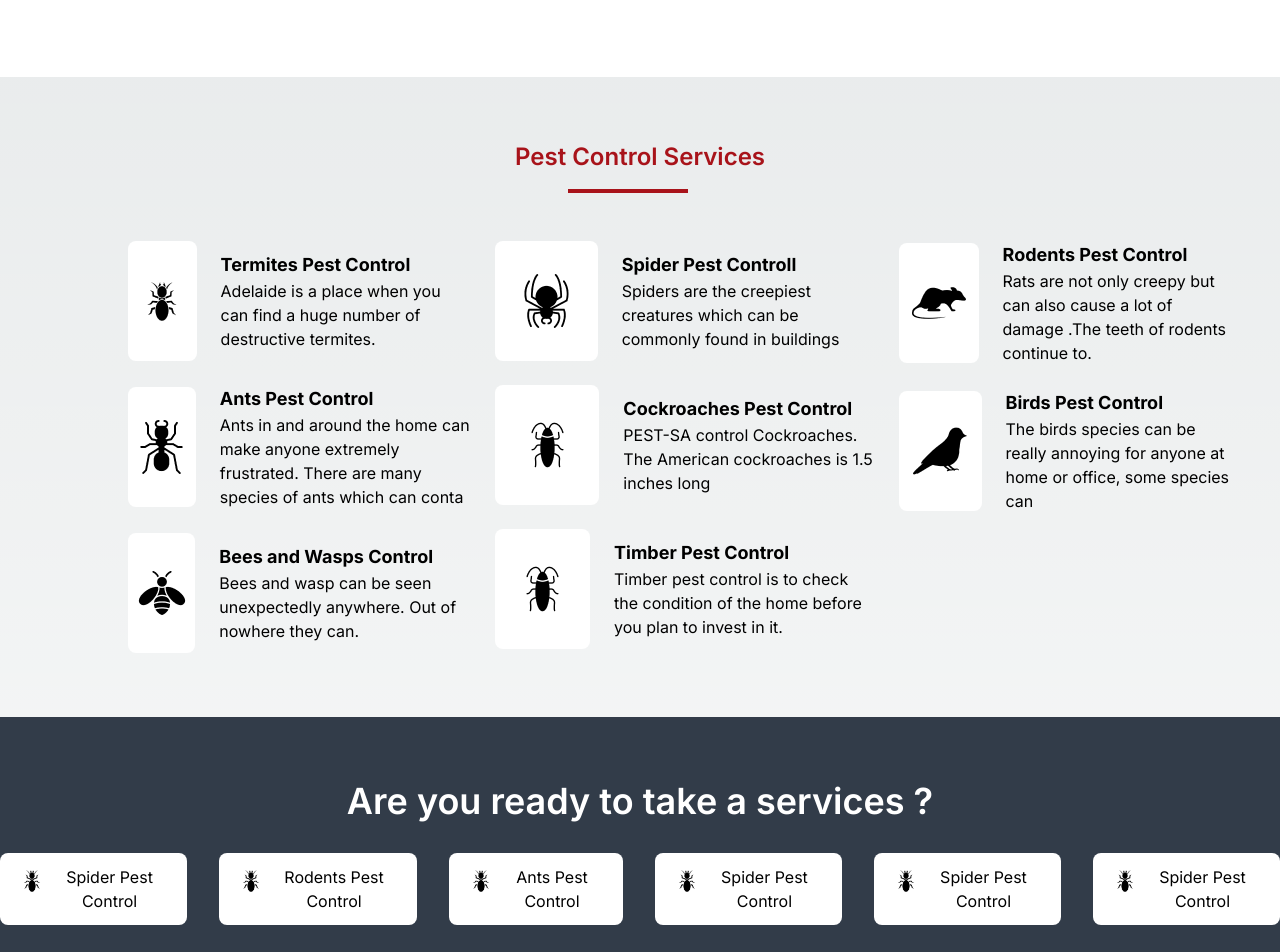
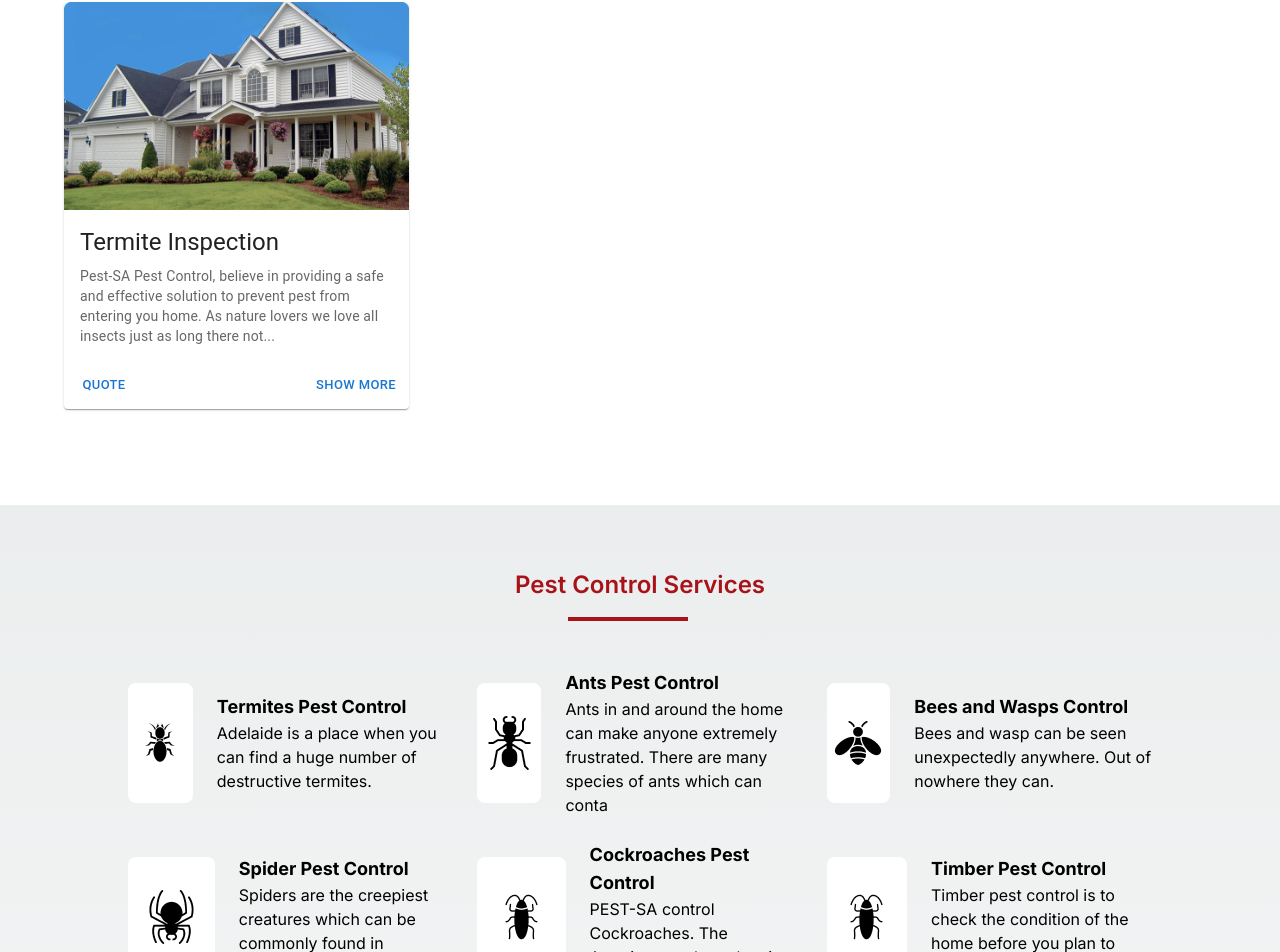
Before and after one commit to SagarGharti/Pest-Sa, a Next.js app: page /services in a window 1280 px wide. Shown: the part 1223-2175 px from the top of the page. Built offline with nearby package versions, Linux system fonts and the light colour scheme.

Commit message:
working: on responsive UI

```diff
--- a/src/app/Components/Contact/index.jsx
+++ b/src/app/Components/Contact/index.jsx
@@ -1,52 +1,51 @@
 function ContactUs() {
   return (
-      <div className="w-full py-[5%] bg-neutral-2 flex flex-col justify-center items-center gap-4">
+      <div className="w-full py-20 bg-neutral-2 flex flex-col justify-center items-center gap-4">
           <div>
               <p className="text-white text-4xl font-semibold text-center">
-        Are you ready to take a services ?
+                  Are you ready to take a services?
               </p>
-       <div className="flex gap-8 py-8">
-      <div className="bg-white p-3 rounded-lg flex px-4 ">
-      <img src="/termite.png" className="h-8 w-8"/>
+              <div className="flex flex-wrap justify-center gap-4 py-8">
+                  <div className="bg-white p-3 rounded-lg flex items-center gap-2 px-4">
+                      <img src="/termite.png" className="h-8 w-8" />
                       <button>
                           Spider Pest Control
                       </button>
                   </div>
-       <div className="bg-white p-3 rounded-lg flex px-4">
-       <img src="/termite.png" className="h-8 w-8"/>
-       <button >
+                  <div className="bg-white p-3 rounded-lg flex items-center gap-2 px-4">
+                      <img src="/termite.png" className="h-8 w-8" />
+                      <button>
                           Rodents Pest Control
                       </button>
                   </div>
-        <div className="bg-white p-3 rounded-lg flex px-4">
-        <img src="/termite.png" className="h-8 w-8"/>
-        <button >
+                  <div className="bg-white p-3 rounded-lg flex items-center gap-2 px-4">
+                      <img src="/termite.png" className="h-8 w-8" />
+                      <button>
                           Ants Pest Control
                       </button>
                   </div>
-      <div className="bg-white p-3 rounded-lg flex px-4">
-      <img src="/termite.png" className="h-8 w-8"/>
-      <button >
+                  <div className="bg-white p-3 rounded-lg flex items-center gap-2 px-4">
+                      <img src="/termite.png" className="h-8 w-8" />
+                      <button>
                           Spider Pest Control
                       </button>
                   </div>
-       <div className="bg-white p-3 rounded-lg flex px-4">
-       <img src="/termite.png" className="h-8 w-8"/>
-       <button >
+                  <div className="bg-white p-3 rounded-lg flex items-center gap-2 px-4">
+                      <img src="/termite.png" className="h-8 w-8" />
+                      <button>
                           Spider Pest Control
                       </button>
                   </div>
-     <div className="bg-white p-3 rounded-lg flex px-4">
-     <img src="/termite.png" className="h-8 w-8"/>
-     <button >
+                  <div className="bg-white p-3 rounded-lg flex items-center gap-2 px-4">
+                      <img src="/termite.png" className="h-8 w-8" />
+                      <button>
                           Spider Pest Control
                       </button>
                   </div>
               </div>
           </div>
 
-       <div className="flex gap-6 ">
-
+          <div className="flex gap-6">
               <button className="bg-primary-4 text-white p-3 rounded-lg text-xl w-50">
                   Contact Us
               </button>
--- a/src/app/Components/MessageForm/MessageForm.jsx
+++ b/src/app/Components/MessageForm/MessageForm.jsx
@@ -36,12 +36,10 @@
             const result = await response.json();
 
             if (response.ok) {
-                alert("You will now be redirected to WhatsApp to send your message.");
-                // Open the WhatsApp chat link in the same window
-                window.location.href = result.whatsappLink;
+                alert("Your message has been sent successfully.");
                 handleCloseForm();
             } else {
-                setError(result.message || 'Failed to generate WhatsApp link');
+                setError(result.message || 'Failed to send message');
             }
         } catch (error) {
             setError(error.message || 'An error occurred');
--- a/src/app/contact/page.jsx
+++ b/src/app/contact/page.jsx
@@ -61,7 +61,7 @@
 
 function ContactForm() {
   return (
-    <div className="flex w-full p-[5%] bg-white gap-12 h-auto">
+    <div className="flex flex-col md:flex-row w-full p-[5%] bg-white gap-12 h-auto">
       <div className="border border-neutral-9 px-6 py-8 w-full">
         <p className="text-3xl font-bold pb-6">Contact Form</p>
         <Formik
@@ -125,7 +125,7 @@
       </div>
 
       <div className="border w-full border-neutral-9 px-6 py-8 ">
-        <p className="text-3xl font-bold  pb-6">Connect with us</p>
+        <p className="text-3xl font-bold pb-6">Connect with us</p>
         <div className="leading-8 text-neutral-5">
           <p>5 Limerick Street Salisbury Fowns SA5108. Australia</p>
           <p>0477775224, 0420348484</p>
@@ -136,6 +136,7 @@
     </div>
   );
 }
+
 const AnyReactComponent = ({ text }) => <div>{text}</div>;
 
 const Contact = () => {
--- a/src/app/services/page.jsx
+++ b/src/app/services/page.jsx
@@ -73,7 +73,7 @@
           <p className="text-secondary-2 text-2xl font-semibold">Services Area</p>
           <div className="bg-secondary-2 h-1 w-30 mt-4 mr-6"></div>
         </div>
-        <div className="flex gap-10 my-8 flex-col lg:flex-row">
+        <div className="flex gap-10 my-8 flex-wrap lg:flex-row">
           <DynamicCard
             title="Residential Pest Control"
             description="Pest-SA Pest Control, believe in providing a safe and effective solution to prevent pest from entering you home. As nature lovers we love all insects just as long there not... "
@@ -113,20 +113,20 @@
     );
   }
 
-  function PestControlServices (){
-    return(
+  function PestControlServices() {
+    return (
       <div className="px-[10%] py-[5%]">
         <div className="w-full flex flex-col items-center">
           <p className="text-secondary-2 text-2xl font-semibold">Pest Control Services</p>
           <div className="bg-secondary-2 h-1 w-30 mt-4 mr-6"></div>
         </div>
-      <div className="flex w-full pt-12 gap-6">
-      <div className="flex flex-col gap-6" >
+        <div className="flex justify-center gap-6 pt-12">
+          <div className="grid grid-cols-1 md:grid-cols-2 lg:grid-cols-3 gap-6">
             <div className="flex gap-6 items-center">
               <div className="bg-white flex justify-center items-center w-40 h-30 rounded-lg">
                 <img src="/termite.png" />
               </div>
-           <div >
+              <div>
                 <p className="text-lg font-bold">Termites Pest Control</p>
                 <p>Adelaide is a place when you can find a huge number of destructive termites.</p>
               </div>
@@ -135,89 +135,74 @@
               <div className="bg-white flex justify-center items-center w-60 h-30 rounded-lg">
                 <img src="/ant.png" />
               </div>
-           <div >
+              <div>
                 <p className="text-lg font-bold">Ants Pest Control</p>
                 <p>Ants in and around the home can make anyone extremely frustrated. There are many species of ants which can conta</p>
               </div>
             </div>
             <div className="flex gap-6 items-center">
-           <div className="bg-white  flex justify-center items-center  w-40 h-30 rounded-lg">
+              <div className="bg-white flex justify-center items-center w-40 h-30 rounded-lg">
                 <img src="/bee.png" />
               </div>
-           <div >
+              <div>
                 <p className="text-lg font-bold">Bees and Wasps Control</p>
                 <p>Bees and wasp can be seen unexpectedly anywhere. Out of nowhere they can.</p>
               </div>
             </div>
-
-          </div>
-         <div className="flex flex-col gap-6">
-
             <div className="flex gap-6 items-center">
               <div className="bg-white flex justify-center items-center w-60 h-30 rounded-lg">
-           <img src="/spider.png"/>
+                <img src="/spider.png" />
               </div>
-           <div >
-           <p className="text-lg font-bold">Spider Pest Controll</p>
+              <div>
+                <p className="text-lg font-bold">Spider Pest Control</p>
                 <p>Spiders are the creepiest creatures which can be commonly found in buildings</p>
               </div>
             </div>
             <div className="flex gap-6 items-center">
               <div className="bg-white flex justify-center items-center w-60 h-30 rounded-lg">
-           <img src="/cockroach.png"/>
+                <img src="/cockroach.png" />
               </div>
-           <div >
+              <div>
                 <p className="text-lg font-bold">Cockroaches Pest Control</p>
                 <p>PEST-SA control Cockroaches. The American cockroaches is 1.5 inches long</p>
               </div>
             </div>
             <div className="flex gap-6 items-center">
-           <div className="bg-white h-30 w-60 flex justify-center items-center rounded-lg">
-           <img src="/cockroach.png"/>
+              <div className="bg-white flex justify-center items-center w-60 h-30 rounded-lg">
+                <img src="/cockroach.png" />
               </div>
-           <div >
+              <div>
                 <p className="text-lg font-bold">Timber Pest Control</p>
                 <p>Timber pest control is to check the condition of the home before you plan to invest in it.</p>
               </div>
             </div>
-
-          </div>
-
-          <div className="flex flex-col gap-6">
             <div className="flex gap-6 items-center">
-           <div className="bg-white h-30 w-60 flex justify-center items-center rounded-lg">
-           <img src="/rat.png"/>
+              <div className="bg-white flex justify-center items-center w-60 h-30 rounded-lg">
+                <img src="/rat.png" />
               </div>
               <div>
                 <p className="text-lg font-bold">Rodents Pest Control</p>
-            <p>Rats are not only creepy but can also cause a lot of damage .The teeth of rodents continue to.</p>
+                <p>Rats are not only creepy but can also cause a lot of damage. The teeth of rodents continue to.</p>
               </div>
             </div>
             <div className="flex gap-6 items-center">
-           <div className="bg-white h-30 w-60 flex justify-center items-center rounded-lg">
-           <img src="/pigeon.png"/>
+              <div className="bg-white flex justify-center items-center w-60 h-30 rounded-lg">
+                <img src="/pigeon.png" />
               </div>
-           <div >
+              <div>
                 <p className="text-lg font-bold">Birds Pest Control</p>
                 <p>The birds species can be really annoying for anyone at home or office, some species can</p>
               </div>
             </div>
-          {/* <div className="flex gap-6 items-center">
-           <div className="bg-white h-30 w-30 flex justify-center items-center">
-           <img src="/termite.png" className="h-20 w-20"/>
-           </div>
-           <div >
-           <p className="text-lg font-bold">Termites Pest Control</p>
-            <p>Adelaide is a place when you can find a huge number of destructive termites.</p>
-           </div>
-          </div> */}
-
-          </div>
-
           </div>
         </div>
-    )
+      </div>
+    );
   }
+
+
+
+
 const Services = () =>{
     return(
         <div>
```
Lines whose indentation alone changed are shown as unchanged.
